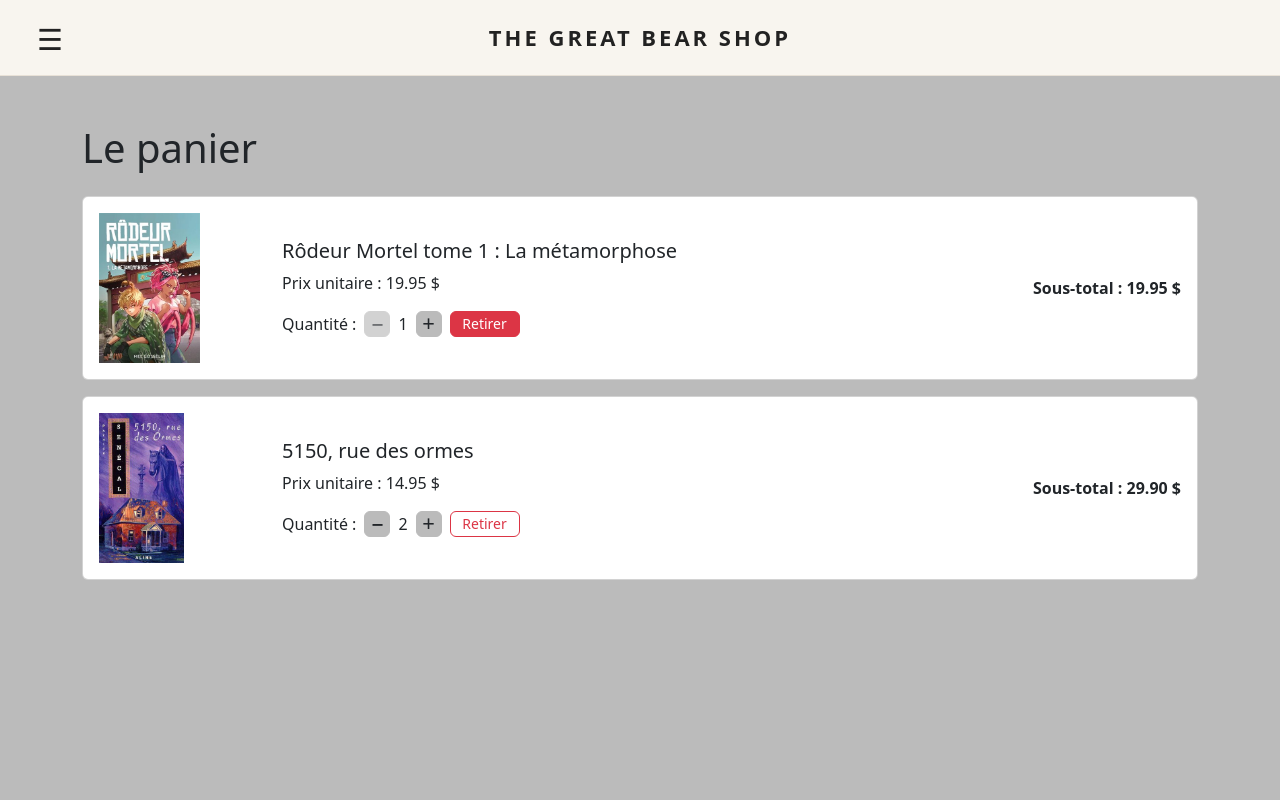
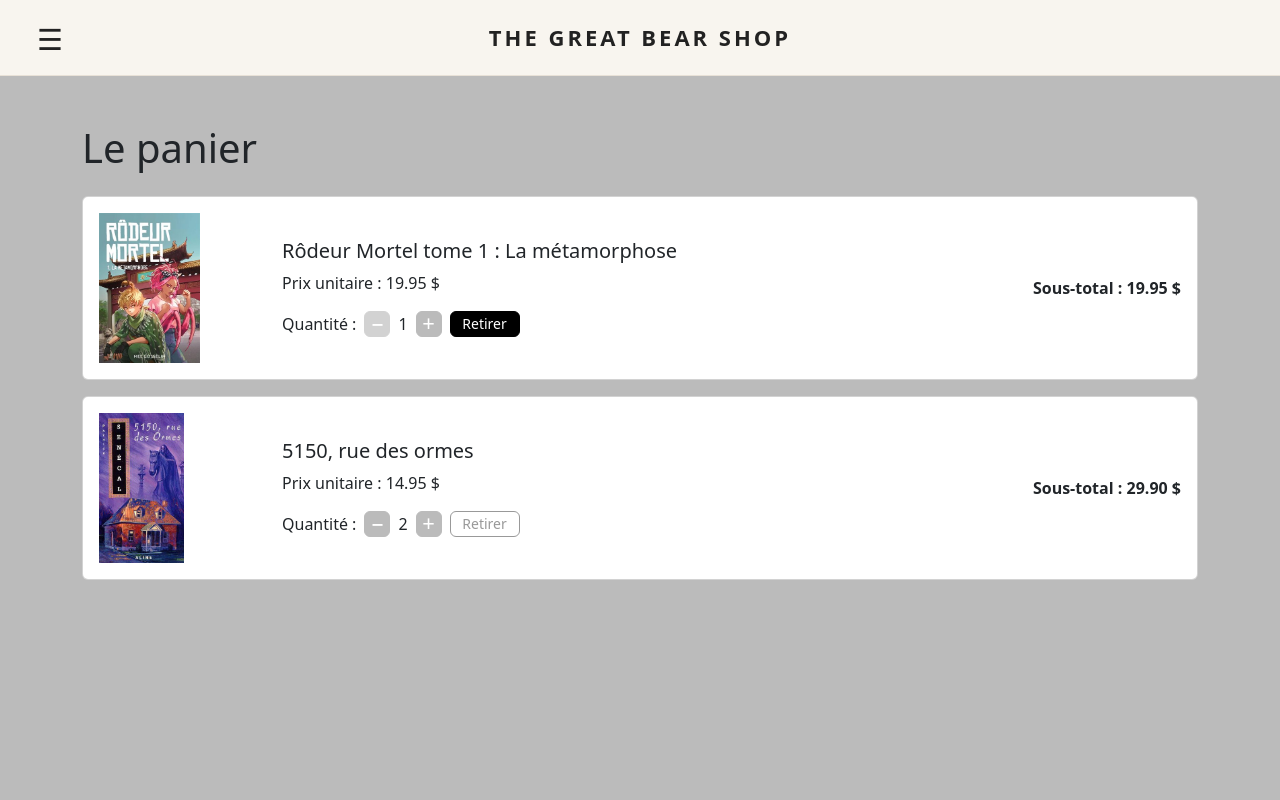
Before and after one commit to amirahv/great-bear-shop-a2026, a React (Vite) app in the folder GreatBearShop/: page /panier in a window 1280 px wide. In both pictures the pointer is over the button 484 px from the left and 324 px from the top of the page. Shown: the top 800 px of the page. Built offline with nearby package versions, Linux system fonts and the light colour scheme.

Commit message:
modifier les couleurs des boutons

```diff
--- a/GreatBearShop/src/pages/PagePanier.css
+++ b/GreatBearShop/src/pages/PagePanier.css
@@ -19,13 +19,13 @@
   font-size: 22px;
   background-color: #BBBBBB;
   border-color: #BBBBBB;
-  color: #212529;
+  color: #ffffff;
 }
 
 /* Effet au survol des boutons actifs. */
 .btn.bouton-quantite:hover:not(:disabled) {
-  background-color: #999999;
-  border-color: #999999;
+  background-color: #000000;
+  border-color: #000000;
 }
 
 /* Ajustement visuel des symboles + et −. */
@@ -33,19 +33,19 @@
   transform: translateY(-2px);
 }
 
-/* Bouton Retirer : même hauteur, mais plus large. */
+/* Bouton Retirer */
 .btn.bouton-retirer {
   width: 70px;
   font-size: 14px;
   background-color: transparent;
-  border-color: #dc3545;
-  color: #dc3545;
+  border-color: #999999;
+  color: #999999;
 }
 
-/* Fond rouge au survol. */
+/* Bouton Retirer au survol. */
 .btn.bouton-retirer:hover {
-  background-color: #dc3545;
-  border-color: #dc3545;
+  background-color: #000000;
+  border-color: #000000;
   color: white;
 }
 
```
